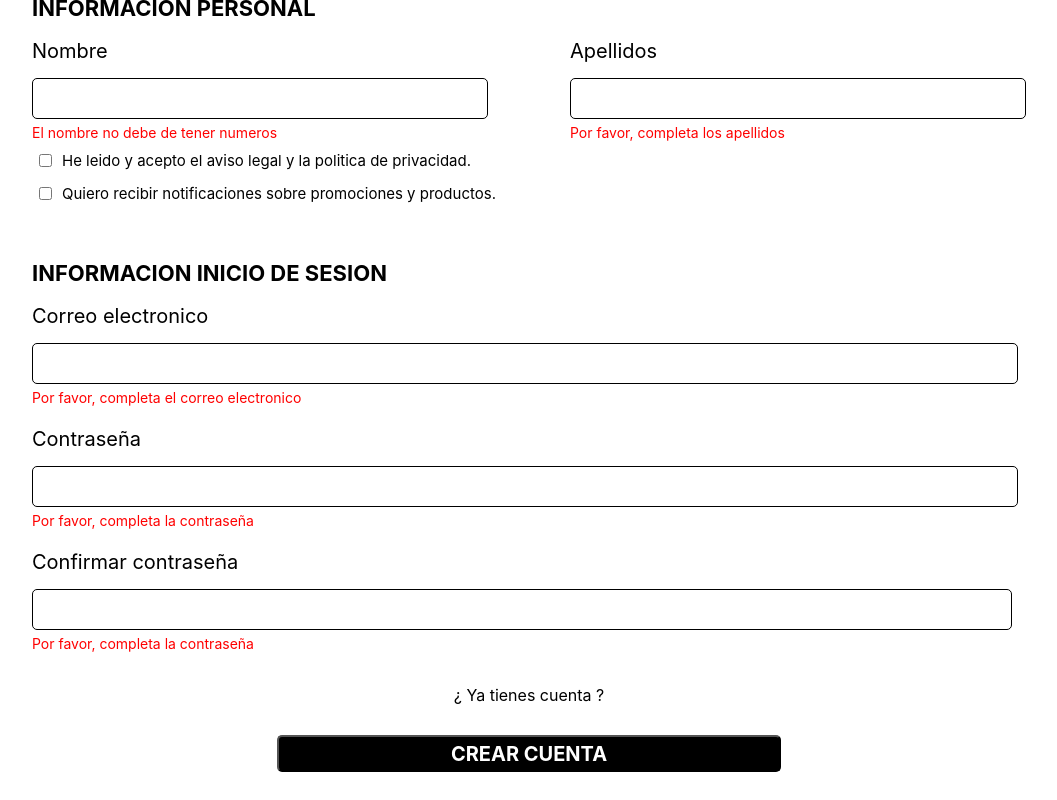
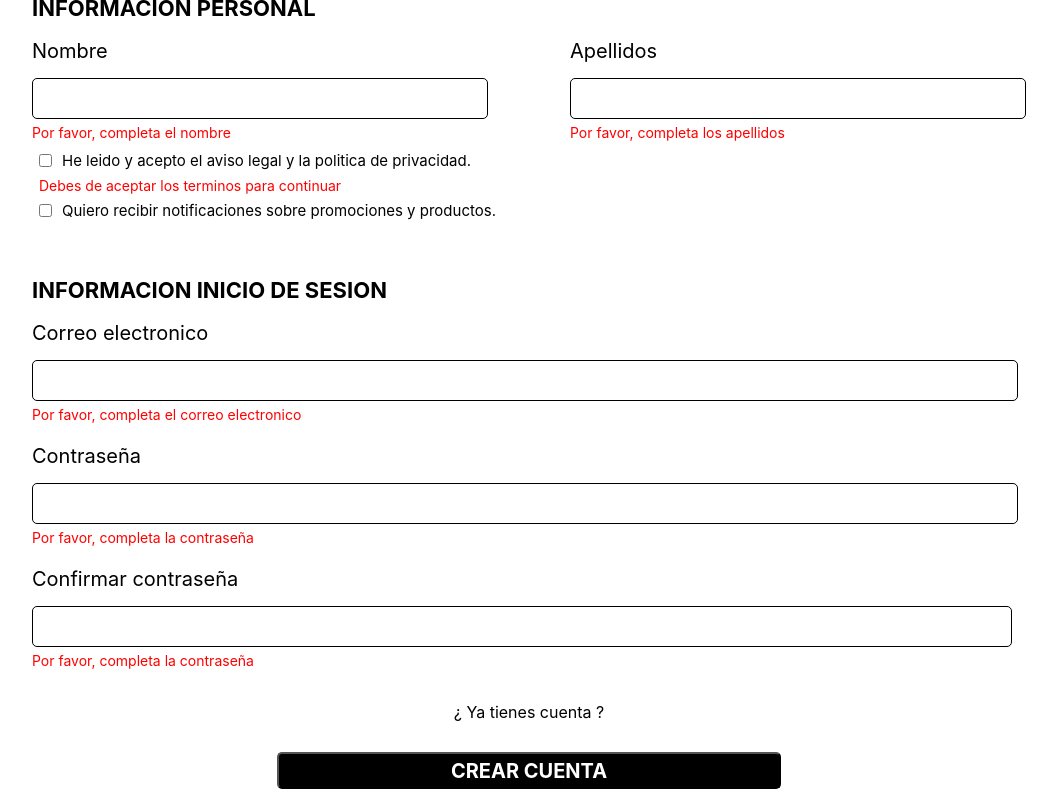
Before and after one commit to joseeantonio/tfg-react, a React (Create React App) app: page /register in a window 1280 px wide. Both pictures are taken after a click on the button "CREAR CUENTA". Shown: the part 237-1037 px from the top of the page, without its empty margins (111-1168 px from the left). Built offline with nearby package versions, Linux system fonts and the light colour scheme.

Commit message:
validaciones register

```diff
--- a/src/modules/FormRegister.jsx
+++ b/src/modules/FormRegister.jsx
@@ -8,13 +8,14 @@ import ButtonSubmit from "../components/ButtonSubmit";
 
 const FormRegister = ({width, margin}) => {
 
-    const [checked,setChecked] = useState(false)
+    const [legalWarning,setLegalWarning] = useState(false)
+    const [promotion,setPromotion] = useState(false)
     const [data,setData] = useState({
-        name: '',
-        surname: '',
-        email: '',
-        password: '',
-        password_rep: '',
+        name: "",
+        surname: "",
+        email: "",
+        password: "",
+        password_rep: "",
     })
     const [errors, setErrors] = useState({
         name: "",
@@ -22,6 +23,8 @@ const FormRegister = ({width, margin}) => {
         email: "",
         password: "",
         password_rep: "",
+        legalWarning: "",
+        promotion: "",
     });
 
     const handleData = (e) => {
@@ -37,6 +40,8 @@ const FormRegister = ({width, margin}) => {
 
         if (!data.name.trim()) {
             errors.name = "Por favor, completa el nombre";
+        }else if (!isNaN(data.name)) {
+            errors.name = "El nombre no debe de tener numeros";
         }
 
         if (!data.surname.trim()) {
@@ -55,16 +60,20 @@ const FormRegister = ({width, margin}) => {
             errors.password_rep = "Por favor, completa la contraseña";
         }
 
-        if (!isNaN(data.name)) {
-            errors.name = "El nombre no debe de tener numeros";
+        if (!legalWarning){
+            errors.legalWarning = "Debes de aceptar los terminos para continuar";
         }
 
         setErrors(errors);
 
     };
 
-    const function1 = () => {
-        setChecked(!checked)
+    const checkedPromotion = () => {
+        setPromotion(!promotion)
+    }
+
+    const checkedLegalWarning = () => {
+        setLegalWarning(!legalWarning)
     }
 
     return(
@@ -90,13 +99,14 @@ const FormRegister = ({width, margin}) => {
             </Sdiv>
             <Checkbox
                 label={"He leido y acepto el aviso legal y la politica de privacidad."}
-                onClick={function1}
+                onClick={checkedLegalWarning}
                 fontSize={"15px"}
             />
+            {errors.legalWarning && <Sdiv className={"error"}>{errors.legalWarning}</Sdiv> }
             <Checkbox
                 className="lastCheckbox"
                 label={"Quiero recibir notificaciones sobre promociones y productos."}
-                onClick={function1}
+                onClick={checkedPromotion}
                 marginBottom={"50px"}
                 fontSize={"15px"}
             />
@@ -153,6 +163,12 @@ const Sdiv = styled.div`
     width: ${(props) => props.width || "1200px"};
     margin: ${(props) => props.margin || "0px"};
   }
+
+  &.error{
+    color: red;
+    margin-left: 10px;
+    font-size: 14px;
+  }
 `
 
 const SLink = styled(Link)`
```
